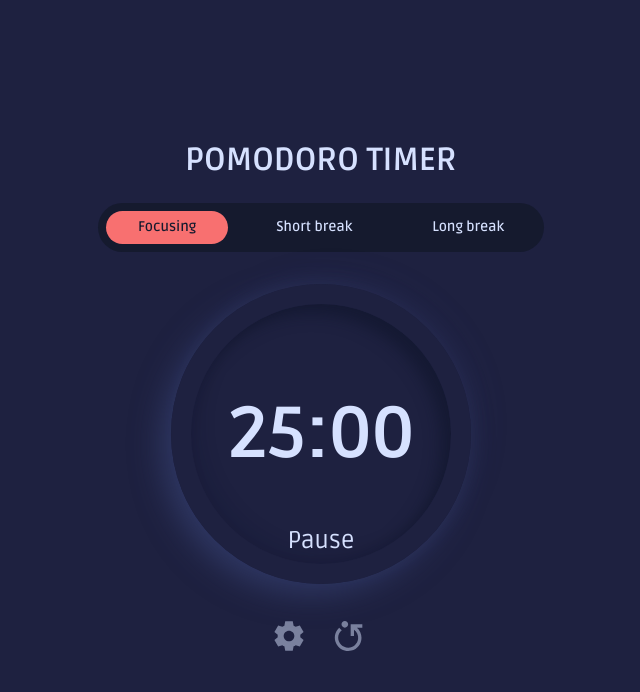
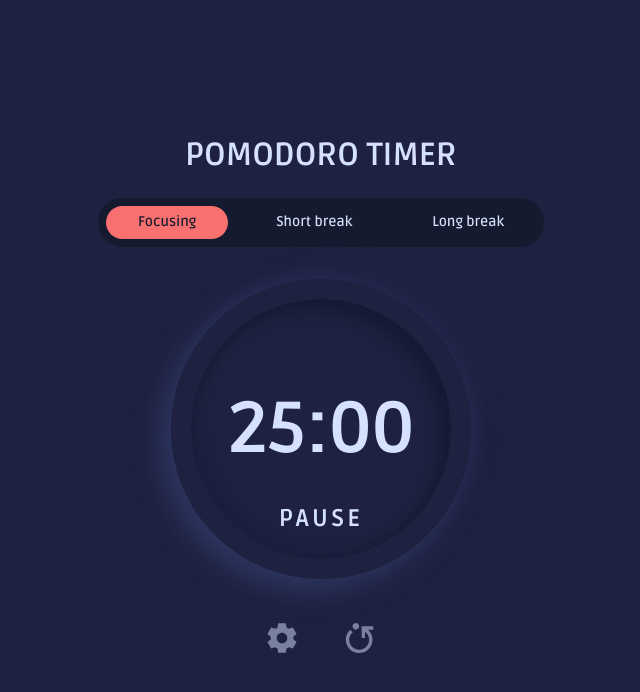
Before and after one commit to pensativa/Notion-s-widget, a plain HTML site: page pomodoro/index.html in a window 1280 px wide. Both pictures are taken after a click on the button "Focusing". Shown: the whole page, without its empty margins (319-959 px from the left). Drawn offline with Linux system fonts and the light colour scheme.

Commit message:
Enhance Pomodoro widget with improved styling and state management

```diff
--- a/pomodoro/pomodoro.css
+++ b/pomodoro/pomodoro.css
@@ -126,13 +126,16 @@ body {
 
   .controls {
     position: absolute;
-    bottom: 143px;
+    bottom: 170px;
     left: 50%;
     transform: translateX(-50%);
   }
 
   .controls__btn {
     font-size: 1.5rem;
+    text-transform: uppercase;
+    letter-spacing: 0.2rem;
+    font-weight: 700;
     position: absolute;
     top: 50%;
     left: 50%;
@@ -150,11 +153,11 @@ body {
     padding: 8px 12px;
     font-size: 14px;
     border: none;
-    border-radius: 6px;
     cursor: pointer;
   }
 
   input {
+    border-radius: 6px;
     width: 60px;
     border: 1px solid #ccc;
     text-align: center;
@@ -180,6 +183,23 @@ body {
     background-color: #ccc;
     cursor: not-allowed;
   }*/
+
+  .setting-buttons button {
+    width: 54px;
+    height: 54px;
+    display: flex;
+    align-items: center;
+    justify-content: center;
+    border-radius: 50%;
+  }
+
+  .setting-buttons button:hover {
+    background-color: var(--accent-color);
+  }
+
+  .setting-buttons button:hover img {
+    filter: brightness(3);
+  }
 
   .settings {
     position: fixed;
--- a/pomodoro/pomodoro.js
+++ b/pomodoro/pomodoro.js
@@ -54,6 +54,7 @@ class PomodoroWidget {
     this.focusBtn.addEventListener('click', () => {
         this.state.isFocusPhase = true;
         this.state.isRunning = false;
+        this.saveState();
         this.startTimer();
     });
 
@@ -61,6 +62,7 @@ class PomodoroWidget {
         this.state.isFocusPhase = false;
         this.state.isRunning = false;
         this.state.currentCycle = 0;
+        this.saveState();
         this.startTimer();
     });
 
@@ -68,6 +70,7 @@ class PomodoroWidget {
         this.state.isFocusPhase = false;
         this.state.isRunning = false;
         this.state.currentCycle = this.cycleCount;
+        this.saveState();
         this.startTimer();
     });
 
@@ -124,15 +127,25 @@ class PomodoroWidget {
     const workerCode = `
       let countdown;
       onmessage = (e) => {
-          const { action, timeRemaining } = e.data;
+          const { action, timeRemaining: remaining } = e.data;
+
           if (action === 'start') {
               clearInterval(countdown);
-              let time = timeRemaining;
-              countdown = setInterval(() => {
-                  time--;
-                  postMessage(time);
-                  if (time <= 0) clearInterval(countdown);
-              }, 1000);
+              timeRemaining = remaining;
+              startTime = Date.now();
+
+              const tick = () => {
+                  const now = Date.now();
+                  const elapsed = Math.floor((now - startTime) / 1000);
+                  const newTimeRemaining = Math.max(timeRemaining - elapsed, 0);
+
+                  postMessage(newTimeRemaining);
+                  if (newTimeRemaining > 0) {
+                      requestAnimationFrame(tick);
+                  }
+              };
+
+              requestAnimationFrame(tick);
           }
           if (action === 'stop') clearInterval(countdown);
       };
@@ -145,6 +158,10 @@ class PomodoroWidget {
       this.state.timeRemaining = e.data;
       this.updateDisplay(this.state.timeRemaining);
       this.updateProgress(this.getProgress());
+
+      if (this.state.isRunning) {
+          this.saveState();
+      }
 
       if (this.state.timeRemaining <= 0) this.finishPhase();
     };
@@ -162,6 +179,7 @@ class PomodoroWidget {
 
   resetTimer() {
     this.state.isRunning = false;
+    this.state.isFocusPhase = true;
     this.state.timeRemaining = this.focusTime * 60;
     this.updateDisplay(this.state.timeRemaining);
     this.updateProgress(0);
@@ -171,6 +189,12 @@ class PomodoroWidget {
     this.focusBtn.classList.add('active');
     this.shortPauseBtn.classList.remove('active');
     this.longPauseBtn.classList.remove('active');
+
+    if (this.worker) {
+      this.worker.terminate();
+      this.worker = null;
+    }
+    this.saveState();
   }
 
   getProgress() {
@@ -216,6 +240,8 @@ class PomodoroWidget {
                 this.state.isFocusPhase = true;
                 this.state.timeRemaining = this.focusTime * 60;
             }
+
+            this.saveState();
             this.startTimer();
         };
 
@@ -227,6 +253,11 @@ class PomodoroWidget {
             }
             this.saveState();
         };
+
+        if (this.worker) {
+          this.worker.terminate();
+          this.worker = null;
+      }
     }
 
   saveSettings() {
@@ -257,7 +288,9 @@ class PomodoroWidget {
 
   playEndSound() {
       const audio = new Audio(`./sounds/${this.endSound}.mp3`);
-      audio.play();
+      audio.play().catch((e) => {
+          console.warn('Error play sound:', e);
+      });
   }
 
   updateDisplay(time) {
@@ -267,8 +300,8 @@ class PomodoroWidget {
   }
 
   updateProgress(percent) {
-      const offset = this.CIRCUMFERENCE - (percent / 100) * this.CIRCUMFERENCE;
-      this.circle.style.strokeDashoffset = offset;
+    const offset = Math.round(this.CIRCUMFERENCE - (percent / 100) * this.CIRCUMFERENCE);
+    this.circle.style.strokeDashoffset = offset;
   }
 
   saveState() {
```
